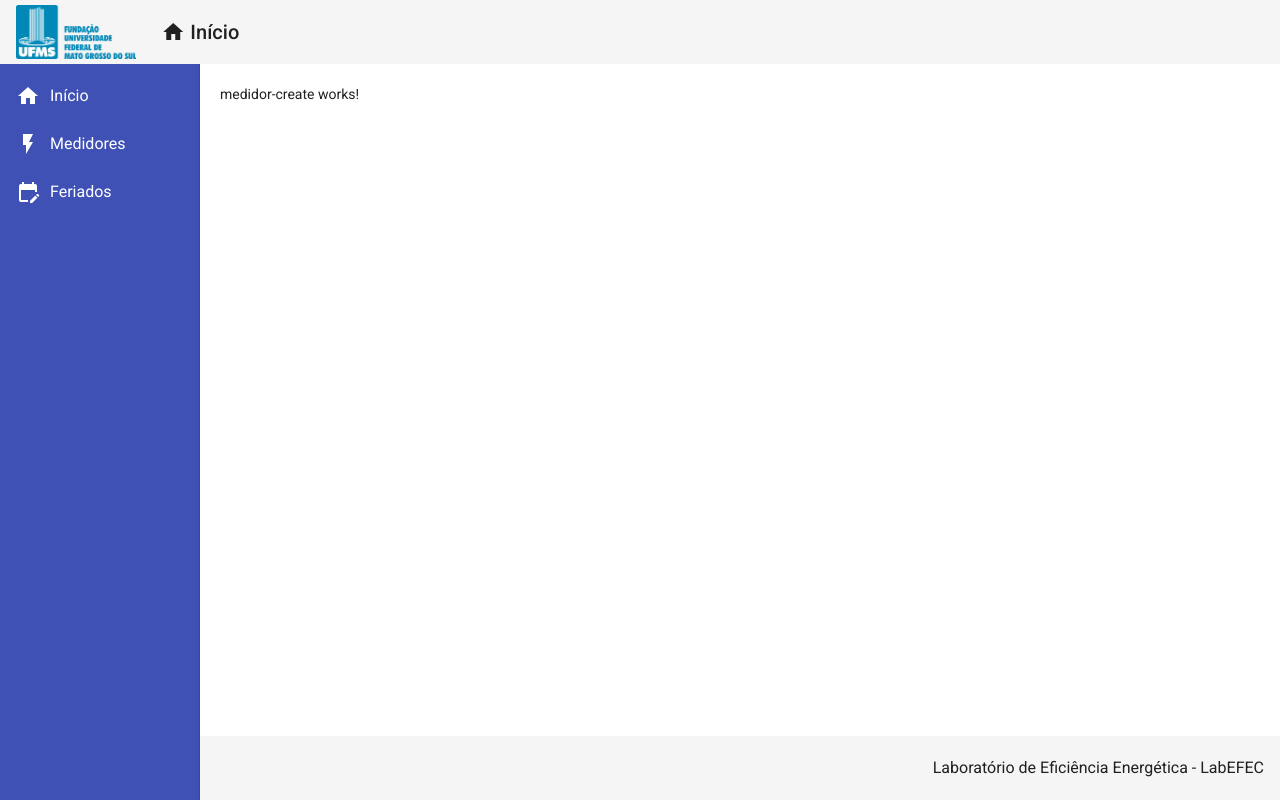
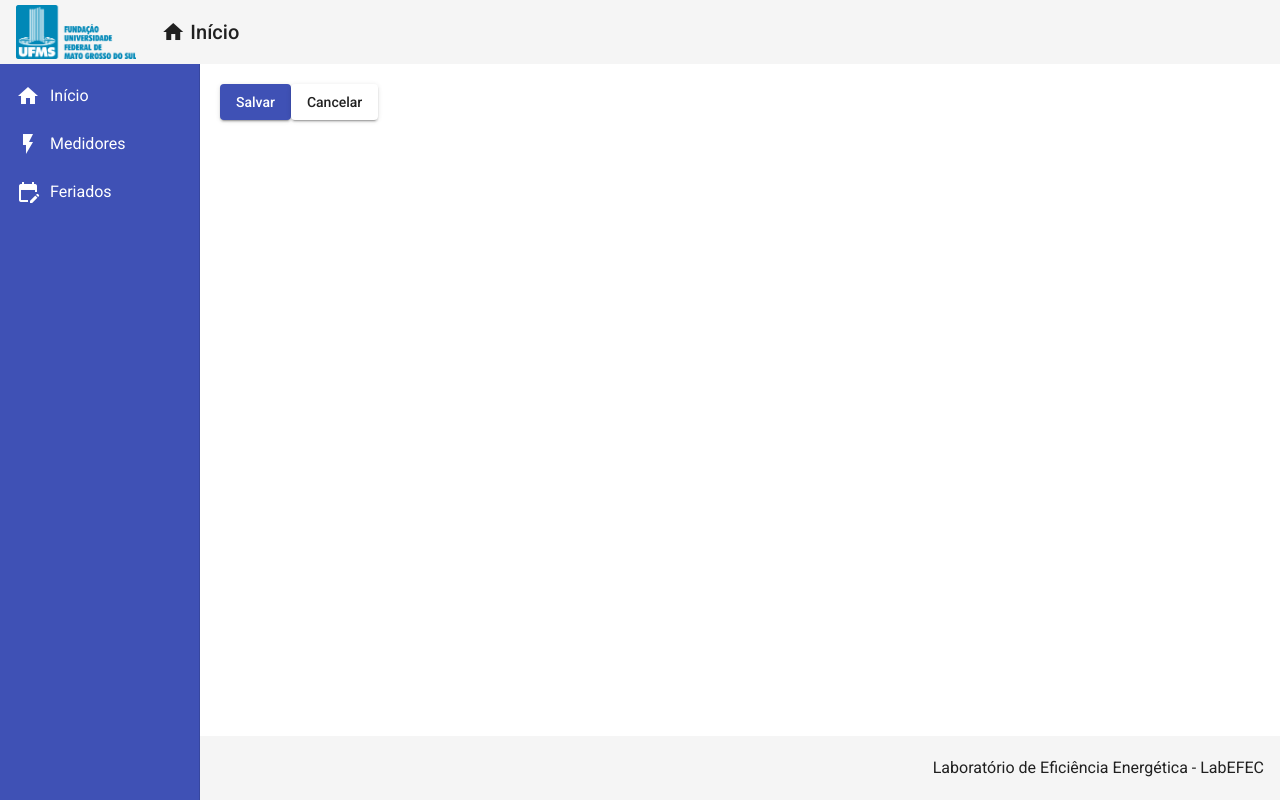
Before and after one commit to brenovergilio/scadaufms-front, an Angular app: page /medidores/create in a window 1280 px wide. Built offline with nearby package versions, Linux system fonts and the light colour scheme.

Commit message:
medidor and feriado services

```diff
--- a/src/app/app.module.ts
+++ b/src/app/app.module.ts
@@ -11,6 +11,8 @@ import { MatSidenavModule } from '@angular/material/sidenav';
 import { MatListModule } from '@angular/material/list';
 import { MatCardModule } from '@angular/material/card';
 import { MatButtonModule } from '@angular/material/button';
+import { MatSnackBarModule } from '@angular/material/snack-bar';
+
 import { FooterComponent } from './components/template/footer/footer.component';
 import { NavComponent } from './components/template/nav/nav.component';
 import { HomeComponent } from './views/home/home.component';
@@ -39,7 +41,8 @@ import { FeriadoCreateComponent } from './components/feriado/feriado-create/feri
     MatSidenavModule,
     MatListModule,
     MatCardModule,
-    MatButtonModule
+    MatButtonModule,
+    MatSnackBarModule
   ],
   providers: [],
   bootstrap: [AppComponent]
--- a/src/app/components/feriado/feriado-create/feriado-create.component.html
+++ b/src/app/components/feriado/feriado-create/feriado-create.component.html
@@ -1 +1,7 @@
-<p>feriado-create works!</p>
+<button mat-raised-button (click)="createFeriado()" color="primary">
+  Salvar
+</button>
+
+<button mat-raised-button (click)="cancel()">
+  Cancelar
+</button>
--- a/src/app/components/feriado/feriado-create/feriado-create.component.ts
+++ b/src/app/components/feriado/feriado-create/feriado-create.component.ts
@@ -1,4 +1,6 @@
 import { Component, OnInit } from '@angular/core';
+import { Router } from '@angular/router';
+import { FeriadoService } from '../feriado.service';
 
 @Component({
   selector: 'app-feriado-create',
@@ -7,9 +9,16 @@ import { Component, OnInit } from '@angular/core';
 })
 export class FeriadoCreateComponent implements OnInit {
 
-  constructor() { }
+  constructor(private feriadorService: FeriadoService, private router: Router) { }
 
   ngOnInit(): void {
   }
 
+  createFeriado(): void {
+    this.feriadorService.showMessage("Feriado adicionado!");
+  }
+
+  cancel(): void {
+    this.router.navigate(['/feriados']);
+  }
 }
--- /dev/null
+++ b/src/app/components/feriado/feriado.service.ts
@@ -0,0 +1,18 @@
+import { Injectable } from '@angular/core';
+import { MatSnackBar } from '@angular/material/snack-bar';
+
+@Injectable({
+  providedIn: 'root'
+})
+export class FeriadoService {
+
+  constructor(private snackBar: MatSnackBar) { }
+
+  showMessage(message: string): void {
+    this.snackBar.open(message, 'X', {
+      duration: 3000,
+      horizontalPosition: "right",
+      verticalPosition: "top"
+    });
+  }
+}
--- a/src/app/components/medidor/medidor-create/medidor-create.component.html
+++ b/src/app/components/medidor/medidor-create/medidor-create.component.html
@@ -1 +1,7 @@
-<p>medidor-create works!</p>
+<button mat-raised-button (click)="createMedidor()" color="primary">
+  Salvar
+</button>
+
+<button mat-raised-button (click)="cancel()">
+  Cancelar
+</button>
--- a/src/app/components/medidor/medidor-create/medidor-create.component.ts
+++ b/src/app/components/medidor/medidor-create/medidor-create.component.ts
@@ -1,4 +1,6 @@
 import { Component, OnInit } from '@angular/core';
+import { Router } from '@angular/router';
+import { MedidorService } from '../medidor.service';
 
 @Component({
   selector: 'app-medidor-create',
@@ -7,9 +9,16 @@ import { Component, OnInit } from '@angular/core';
 })
 export class MedidorCreateComponent implements OnInit {
 
-  constructor() { }
+  constructor(private medidorService: MedidorService, private router: Router) { }
 
   ngOnInit(): void {
   }
 
+  createMedidor(): void {
+    this.medidorService.showMessage("Medidor adicionado!");
+  }
+
+  cancel(): void {
+    this.router.navigate(['/medidores']);
+  }
 }
--- /dev/null
+++ b/src/app/components/medidor/medidor.service.ts
@@ -0,0 +1,18 @@
+import { Injectable } from '@angular/core';
+import { MatSnackBar } from '@angular/material/snack-bar';
+
+@Injectable({
+  providedIn: 'root'
+})
+export class MedidorService {
+
+  constructor(private snackBar: MatSnackBar) { }
+
+  showMessage(message: string): void {
+    this.snackBar.open(message, 'X', {
+      duration: 3000,
+      horizontalPosition: "right",
+      verticalPosition: "top"
+    });
+  }
+}
```
Also changed, not shown: src/styles.css (line endings or trailing spaces).
